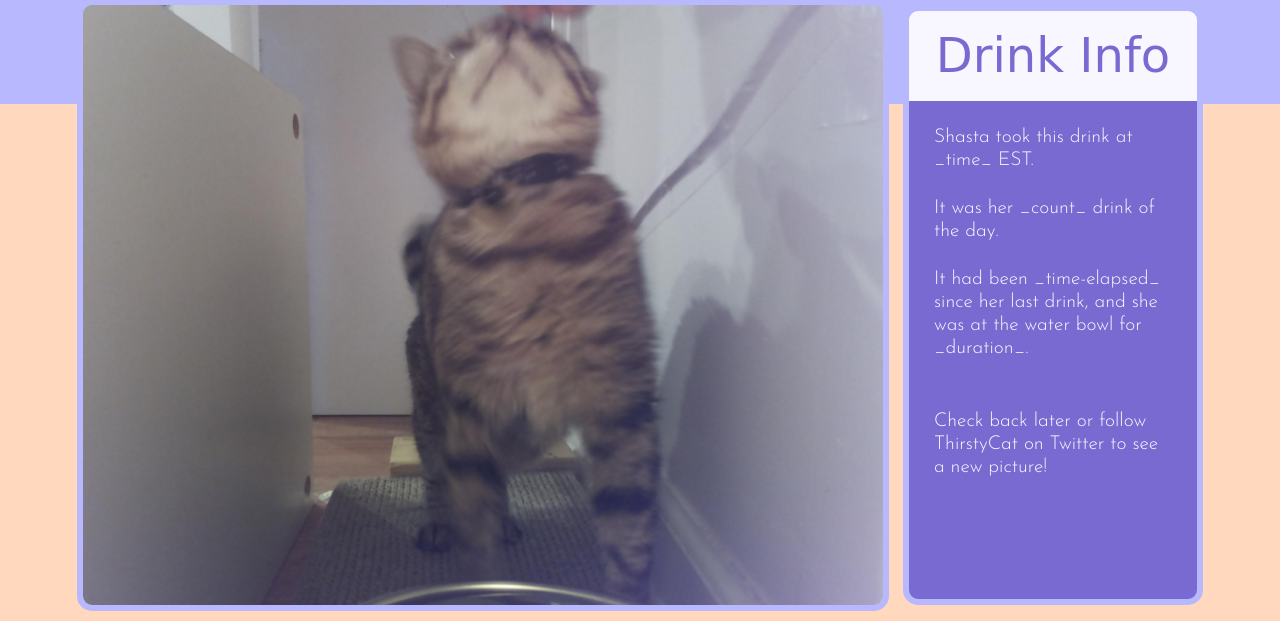
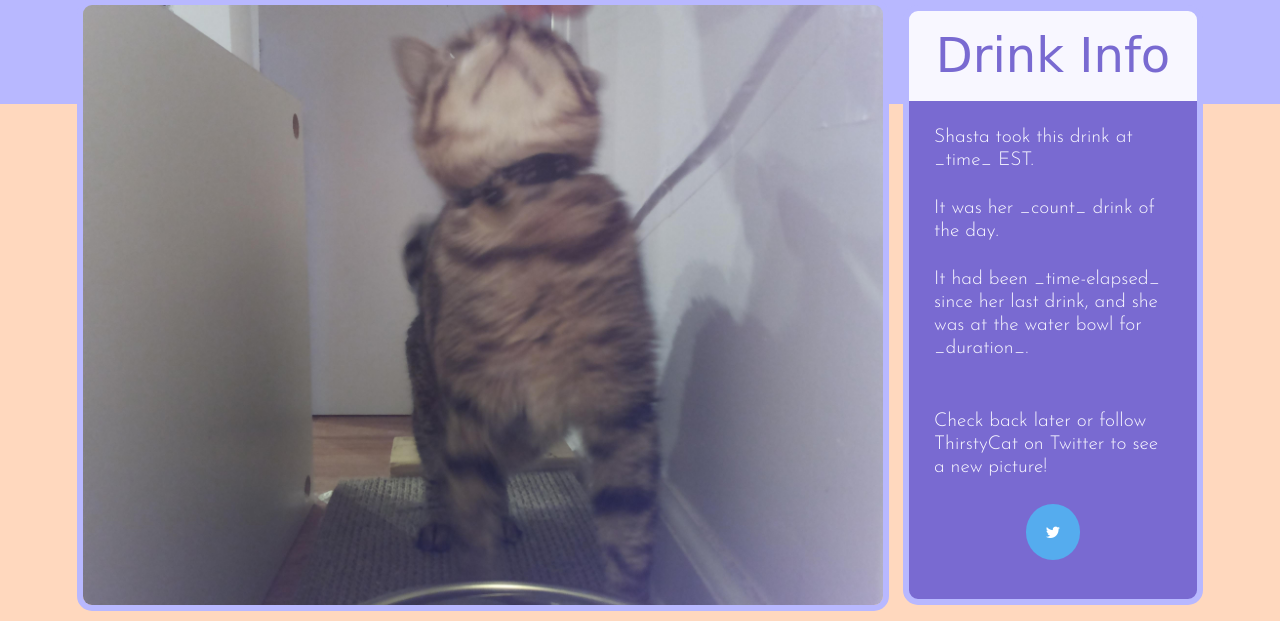
Before and after one commit to timothy-johnston/ThirstyCat, a Django app: template webApp/thirstyCat/src/main/resources/templates/home.html in a window 1280 px wide. Shown: the part 296-917 px from the top of the page. Run offline with Django 3.2, Linux system fonts and the light colour scheme; the template is opened without the code that fills it, so the values that code supplies are empty; some libraries are stand-ins or nearby versions; some web fonts are replaced.

Commit message:
styled twitter icon

```diff
--- a/webApp/thirstyCat/src/main/resources/static/styles/main.css
+++ b/webApp/thirstyCat/src/main/resources/static/styles/main.css
@@ -29,6 +29,12 @@ body {
 	  background: #b8b8ff;
 	  margin-top: -50px
 	}
+
+	#drink-info-container {
+		width: 100% !important;
+		height: 100% !important;
+		text-align: center;
+	}
   }
 
 #nav-home {
@@ -55,6 +61,27 @@ body {
 	font-family: 'Damion', cursive;
 	color: #f8f7ff !important;
 }
+
+.social-icon-container {
+	display: flex;
+	justify-content: center;
+}
+
+.fa {
+	padding: 20px;
+	text-align: center;
+	text-decoration: none;
+	border-radius: 50%;
+	background: #55ACEE;
+  	color: white;
+}
+
+.fa:hover {
+background: rgb(85, 172, 238, .8);
+text-decoration: none;
+color: white;
+}
+
 
 #logo-placeholder {
 	margin-right: 0px;
@@ -92,7 +119,7 @@ body {
 	object-fit: contain;
 }
 
-#drinkInfo-container {
+#drink-info-container {
 	width: 300px;
 	height: 600px;
 	margin: 10px auto;
--- a/webApp/thirstyCat/src/main/resources/templates/home.html
+++ b/webApp/thirstyCat/src/main/resources/templates/home.html
@@ -20,8 +20,7 @@
         <!-- Bootstrap stylesheet goes before any other stylesheets -->
         <link rel="stylesheet" href="https://stackpath.bootstrapcdn.com/bootstrap/4.3.1/css/bootstrap.min.css" integrity="sha384-ggOyR0iXCbMQv3Xipma34MD+dH/1fQ784/j6cY/iJTQUOhcWr7x9JvoRxT2MZw1T" crossorigin="anonymous">
         <link rel="stylesheet" href="../static/styles/main.css" />
-        <link rel="stylesheet" href="../static/styles/social-circles.css">
-        <link rel="stylesheet" href="https://use.fontawesome.com/releases/v5.8.1/css/all.css" integrity="sha384-50oBUHEmvpQ+1lW4y57PTFmhCaXp0ML5d60M1M7uH2+nqUivzIebhndOJK28anvf" crossorigin="anonymous">
+        <link rel="stylesheet" href="https://cdnjs.cloudflare.com/ajax/libs/font-awesome/4.7.0/css/font-awesome.min.css">
     </head>
 
     <body>
@@ -64,7 +63,7 @@
                 <div id="drinkPic-container">
                     <img id="drinkPic" src="../media/catPic.jpg" alt="Picture of Shasta taking a drink">
                 </div>
-                <div id="drinkInfo-container">
+                <div id="drink-info-container">
                     <div id="drinkInfo-header">
                         <h2 class="drinkInfo">Drink Info</h2>
                     </div>
@@ -78,8 +77,8 @@
                         </div>
                         <div>
                             <h5 class="drink-info">Check back later or follow ThirstyCat on Twitter to see a new picture!</h5>
-                            <div class="hvr-float-shadow">
-                                <a class="dropdown-item icon-twitter social-button-nav borderless" target="_blank" href="https://twitter.com/TimJohnston_11"></a>
+                            <div class="social-icon-container">
+                                <a class="fa fa-twitter" href="https://twitter.com/TimJohnston_11" target="_blank"></a>
                             </div>
                         </div>
                     </div>
```
